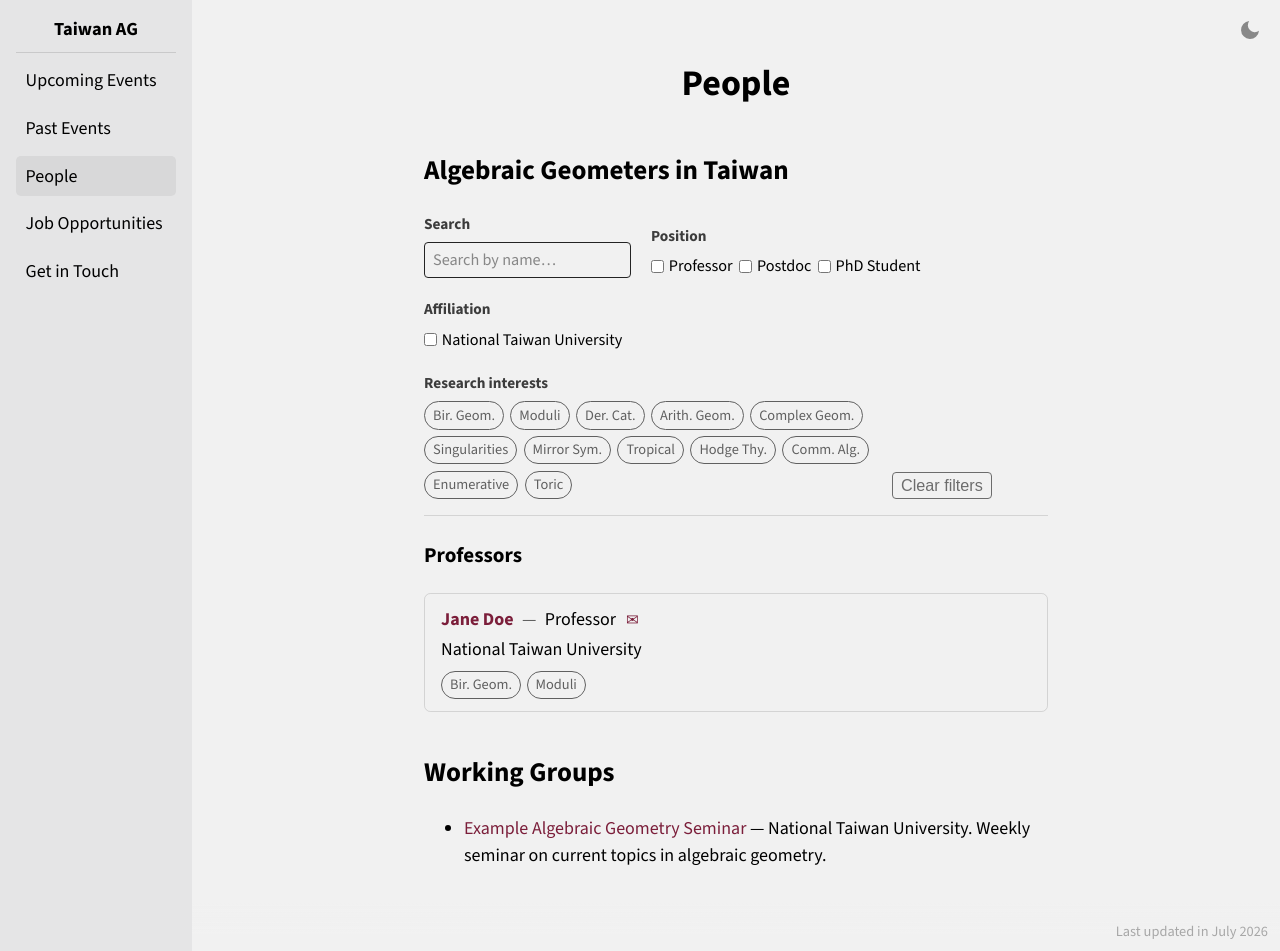
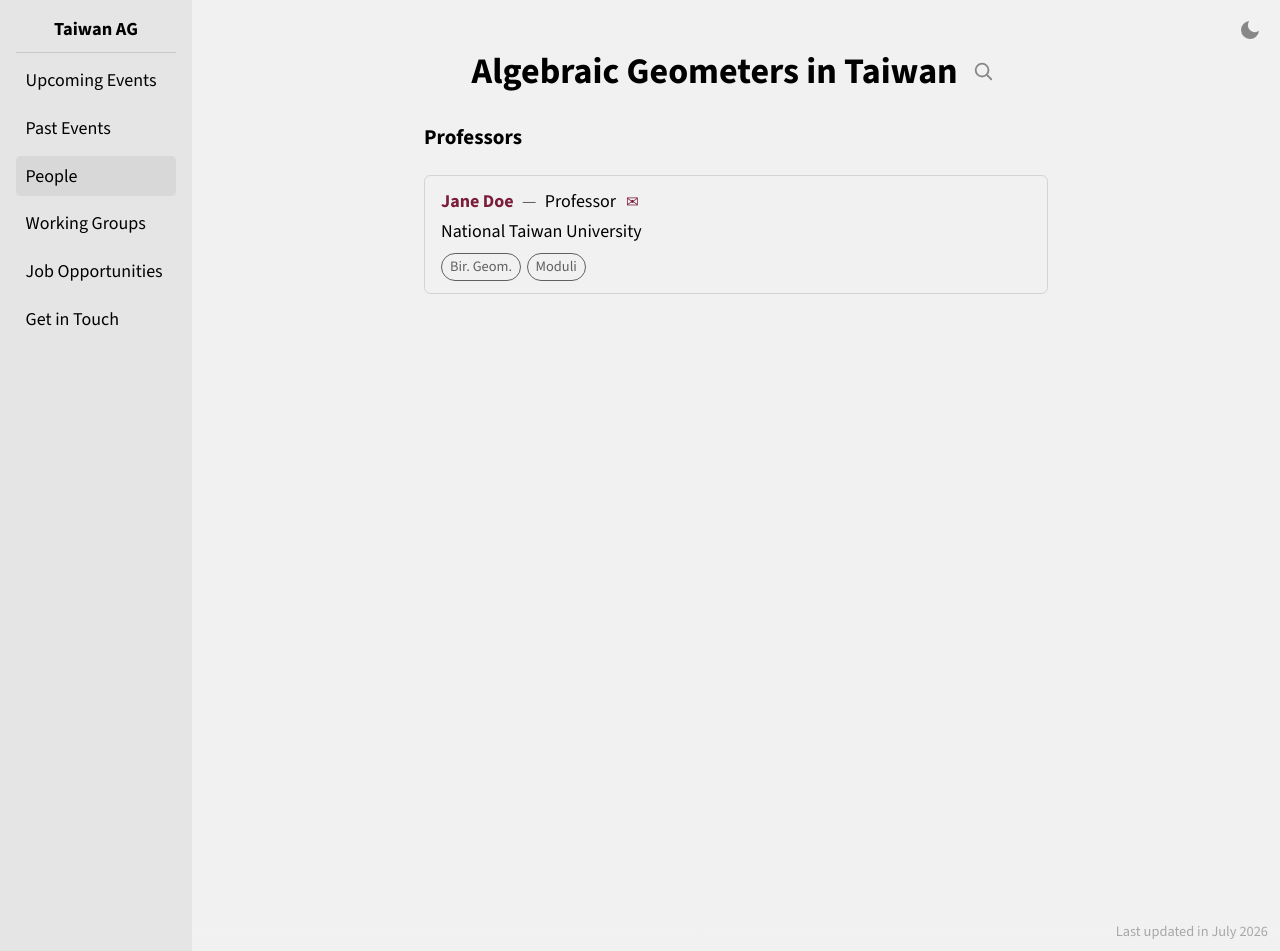
Before and after one commit to taiwan-ag/taiwan-ag.github.io, a Jekyll site: the page built from people.md, in a window 1280 px wide and 951 px high. Built offline with Jekyll 4.4.1, drawn with Linux system fonts in a browser that asks for light colours.

Commit message:
Split Working Groups into its own page, add search toggle to People
Working groups are no longer tied to people.yml at the data level --
move them to their own _data/working_groups.yml and a new
/working-groups/ page (linked in the nav between People and Job
Opportunities). The People page itself now leads with "Algebraic
Geometers in Taiwan" as its heading (nav link stays "People") and hides
the filter bar behind a magnifier-icon toggle button instead of always
showing it.

Co-Authored-By: Claude Sonnet 5 <noreply@anthropic.com>
Claude-Session: https://claude.ai/code/session_017QskRAMmpSYybRe7kEe4A6

```diff
--- a/_data/people.yml
+++ b/_data/people.yml
@@ -1,9 +1,11 @@
-# Algebraic geometers currently based in Taiwan, and active working
-# groups. People can be suggested via the "Add person" issue template
+# Algebraic geometers currently based in Taiwan. People can be
+# suggested via the "Add person" issue template
 # (.github/ISSUE_TEMPLATE/add-person.yml); a maintainer then adds the
 # entry here by hand and closes the issue -- there's no automation
-# behind this step, same as events.yml. Working groups have no issue
-# template and are still edited directly via PR.
+# behind this step, same as events.yml.
+#
+# Not associated with _data/working_groups.yml -- a person's
+# affiliation with a working group, if any, isn't tracked here.
 #
 # Fields on each algebraic_geometers entry:
 # - name:                display name.
@@ -14,8 +16,6 @@
 # - institution:          affiliation shown on the People page.
 # - research_interests:   list of tag `id`s from research_areas.yml.
 #                          Add a new tag there first if none fit.
-# - working_group:        optional; free text, not shown on the People
-#                          page itself.
 # - url:                  optional homepage; makes the name clickable.
 # - email:                optional.
 
@@ -28,10 +28,3 @@ algebraic_geometers:
     research_interests: ["birational-geometry", "moduli-spaces"]
     url: "https://example.org/~janedoe"
     email: "jane.doe@example.org"
-
-working_groups:
-  # EXAMPLE - replace with real entries
-  - name: "Example Algebraic Geometry Seminar"
-    institution: "National Taiwan University"
-    description: "Weekly seminar on current topics in algebraic geometry."
-    url: "https://example.org/ag-seminar"
--- /dev/null
+++ b/_data/working_groups.yml
@@ -0,0 +1,9 @@
+# Active algebraic geometry working groups/seminars in Taiwan. Edit
+# directly via PR (no issue-form for this file, unlike events.yml).
+# Not associated with individual people.yml entries -- a person's
+# affiliation with a working group, if any, isn't tracked in the data.
+
+- name: "Example Algebraic Geometry Seminar"
+  institution: "National Taiwan University"
+  description: "Weekly seminar on current topics in algebraic geometry."
+  url: "https://example.org/ag-seminar"
--- a/_includes/header.html
+++ b/_includes/header.html
@@ -16,6 +16,7 @@
   <a href="{{ '/' | relative_url }}"{% if page.url == '/' %} class="active"{% endif %}>Upcoming Events</a>
   <a href="{{ '/past-events/' | relative_url }}"{% if page.url == '/past-events/' %} class="active"{% endif %}>Past Events</a>
   <a href="{{ '/people/' | relative_url }}"{% if page.url == '/people/' %} class="active"{% endif %}>People</a>
+  <a href="{{ '/working-groups/' | relative_url }}"{% if page.url == '/working-groups/' %} class="active"{% endif %}>Working Groups</a>
   <a href="{{ '/job-opportunities/' | relative_url }}"{% if page.url == '/job-opportunities/' %} class="active"{% endif %}>Job Opportunities</a>
   <a href="{{ '/get-in-touch/' | relative_url }}"{% if page.url == '/get-in-touch/' %} class="active"{% endif %}>Get in Touch</a>
 </nav>
--- a/assets/css/main.css
+++ b/assets/css/main.css
@@ -321,8 +321,48 @@ h2 {
   display: none;
 }
 
+/* People page heading: the page's h1 plus an inline toggle button for
+   the filter bar below (assets/js/people-filter.js), grouped and
+   centered together as one unit rather than each centered separately. */
+.people-heading {
+  display: flex;
+  align-items: center;
+  justify-content: center;
+  gap: 0.5rem;
+  margin: 0.67em 0;
+}
+
+.people-heading h1 {
+  margin: 0;
+}
+
+/* Generic small icon button, sized/colored like .theme-toggle but
+   positioned inline rather than fixed. */
+.icon-button {
+  display: inline-flex;
+  align-items: center;
+  justify-content: center;
+  background: none;
+  border: none;
+  color: #888;
+  cursor: pointer;
+  padding: 0.4rem;
+}
+
+.icon-button:hover,
+.icon-button.active {
+  color: var(--accent-color);
+}
+
 /* People page: filter bar above the card list (assets/js/people-filter.js
-   drives show/hide; markup lives in people.md). */
+   drives show/hide; markup lives in people.md). Explicit [hidden]
+   override needed since the plain .people-filters rule below sets its
+   own `display`, which an author stylesheet rule otherwise wins over
+   the browser's default `[hidden] { display: none }`. */
+.people-filters[hidden] {
+  display: none;
+}
+
 .people-filters {
   display: flex;
   flex-wrap: wrap;
--- a/assets/js/people-filter.js
+++ b/assets/js/people-filter.js
@@ -110,6 +110,16 @@
       });
     }
 
+    var searchToggle = document.getElementById("people-search-toggle");
+    if (searchToggle) {
+      searchToggle.addEventListener("click", function () {
+        filters.hidden = !filters.hidden;
+        searchToggle.classList.toggle("active", !filters.hidden);
+        searchToggle.setAttribute("aria-expanded", filters.hidden ? "false" : "true");
+        if (!filters.hidden && searchInput) searchInput.focus();
+      });
+    }
+
     applyFilters();
   });
 })();
--- a/people.md
+++ b/people.md
@@ -7,11 +7,17 @@ permalink: /people/
 {% assign positions = "Professor,Postdoc,PhD Student" | split: "," %}
 {% assign institutions = site.data.people.algebraic_geometers | map: "institution" | uniq | sort %}
 
-# People
+<div class="people-heading">
+  <h1>Algebraic Geometers in Taiwan</h1>
+  <button type="button" id="people-search-toggle" class="icon-button" aria-label="Toggle search and filters" aria-expanded="false" aria-controls="people-filters">
+    <svg width="22" height="22" viewBox="0 0 24 24" fill="none" stroke="currentColor" stroke-width="2" stroke-linecap="round" stroke-linejoin="round" aria-hidden="true">
+      <circle cx="11" cy="11" r="7"></circle>
+      <line x1="21" y1="21" x2="16.65" y2="16.65"></line>
+    </svg>
+  </button>
+</div>
 
-## Algebraic Geometers in Taiwan
-
-<div class="people-filters" id="people-filters">
+<div class="people-filters" id="people-filters" hidden>
   <div class="filter-group">
     <label for="people-search" class="filter-group-label">Search</label>
     <input type="text" id="people-search" class="people-search" placeholder="Search by name…" autocomplete="off">
@@ -86,14 +92,3 @@ permalink: /people/
   </section>
   {% endif %}
 {% endfor %}
-
-## Working Groups
-
-<ul>
-{% for group in site.data.people.working_groups %}
-  <li>
-    {% if group.url %}<a href="{{ group.url }}" class="external-link">{{ group.name }}</a>{% else %}{{ group.name }}{% endif %}
-    &mdash; {{ group.institution }}. {{ group.description }}
-  </li>
-{% endfor %}
-</ul>
```
Also changed, not shown: working-groups.md (added, +16 -0 lines), .github/ISSUE_TEMPLATE/add-person.yml, README.md.
